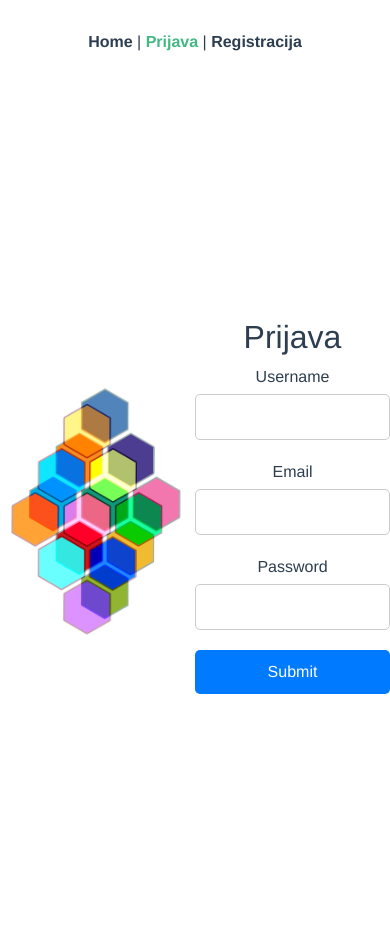
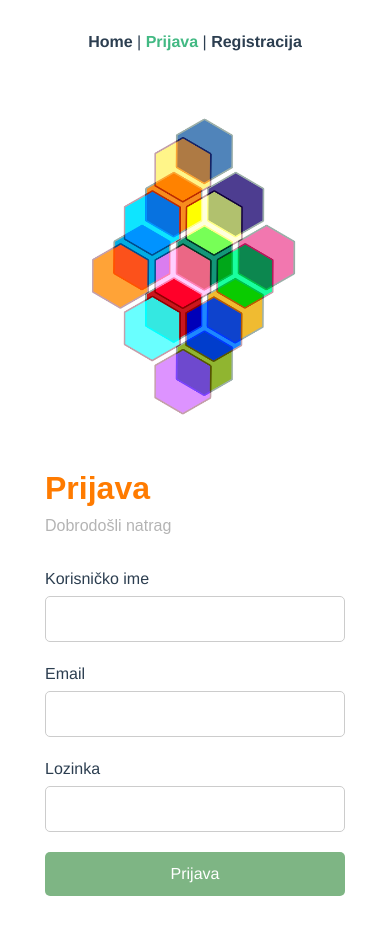
Before and after one commit to petarally/CROwdfunding, a Vue app: page /login in a window 390 px wide. Built offline with nearby package versions, Linux system fonts and the light colour scheme.

Commit message:
dovršeno stiliziranje formi za login i registraciju

```diff
--- a/src/views/LoginView.vue
+++ b/src/views/LoginView.vue
@@ -5,8 +5,9 @@
     <div class="right-side">
       <form class="login-form">
         <h2>Prijava</h2>
+        <h3>Dobrodošli natrag</h3>
         <div class="form-group">
-          <label for="username">Username</label>
+          <label for="username">Korisničko ime</label>
           <input type="text" id="username" name="username" required>
         </div>
         <div class="form-group">
@@ -14,10 +15,10 @@
           <input type="email" id="email" name="email" required>
         </div>
         <div class="form-group">
-          <label for="password">Password</label>
+          <label for="password">Lozinka</label>
           <input type="password" id="password" name="password" required>
         </div>
-        <button type="submit">Submit</button>
+        <button type="submit">Prijava</button>
       </form>
     </div>
   </div>
@@ -28,7 +29,6 @@ export default {
   name: 'SignUpView',
   computed: {
     backgroundImageStyle() {
-      // Using require to ensure webpack correctly processes the file path
       return {
         backgroundImage: `url(${require('../assets/login.png')})`
       };
@@ -38,6 +38,25 @@ export default {
 </script>
 
 <style scoped>
+
+
+@media (max-width: 768px) {
+  .login-container {
+    flex-direction: column;
+  }
+
+  .left-side, .right-side {
+    flex: none;
+    width: 100%;
+  }
+
+  .left-side {
+    order: -1;
+    background-size: cover;
+  }
+}
+
+
 .login-container {
   display: flex;
   height: 100vh;
@@ -59,6 +78,26 @@ export default {
 .login-form {
   max-width: 300px;
   width: 100%;
+  margin: 2rem 0;
+}
+
+.login-form h2, h3 {
+  display: flex;
+  justify-content: start;
+  font-family: 'Poppins', sans-serif;
+}
+
+.login-form h2 {
+  color: #FF7B00;
+  font-weight: bold;
+  font-size: 2rem;
+}
+
+.login-form h3 {
+  color: #B4B4B4;
+  font-weight: light;
+  font-size: 1rem;
+  margin-bottom: 2rem;
 }
 
 .form-group {
@@ -68,6 +107,8 @@ export default {
 .form-group label {
   display: block;
   margin-bottom: 5px;
+  display: flex;
+  justify-content: start;
 }
 
 .form-group input {
@@ -82,12 +123,12 @@ button {
   padding: 10px;
   border: none;
   border-radius: 5px;
-  background-color: #007bff;
+  background-color: #7EB584;
   color: white;
   cursor: pointer;
 }
 
 button:hover {
-  background-color: #0056b3;
+  background-color: #49704e;
 }
 </style>
--- a/src/views/SignUpView.vue
+++ b/src/views/SignUpView.vue
@@ -4,9 +4,10 @@
     </div>
     <div class="right-side">
       <form class="signup-form">
-        <h2>Registracija</h2>
+        <h2>Novi račun</h2>
+        <h3>Započnite svoju priču s nama</h3>
         <div class="form-group">
-          <label for="username">Username</label>
+          <label for="username">Korisničko ime</label>
           <input type="text" id="username" name="username" required>
         </div>
         <div class="form-group">
@@ -14,11 +15,12 @@
           <input type="email" id="email" name="email" required>
         </div>
         <div class="form-group">
-          <label for="password">Password</label>
+          <label for="password">Lozinka</label>
           <input type="password" id="password" name="password" required>
         </div>
-        <button type="submit">Submit</button>
+        <button type="submit">Izradi račun</button>
       </form>
+        <p id="prijava">Već imate račun? <a href="login">Prijava</a></p>
     </div>
   </div>
 </template>
@@ -28,7 +30,6 @@ export default {
   name: 'SignUpView',
   computed: {
     backgroundImageStyle() {
-      // Using require to ensure webpack correctly processes the file path
       return {
         backgroundImage: `url(${require('../assets/login.png')})`
       };
@@ -38,6 +39,23 @@ export default {
 </script>
 
 <style scoped>
+
+@media (max-width: 768px) {
+  .signup-container {
+    flex-direction: column;
+  }
+
+  .left-side, .right-side {
+    flex: none;
+    width: 100%;
+  }
+
+  .left-side {
+    order: -1;
+    background-size: cover;
+  }
+}
+
 .signup-container {
   display: flex;
   height: 100vh;
@@ -56,9 +74,41 @@ export default {
   background-position: center;
 }
 
+#prijava {
+  margin-top: 1rem;
+  font-size: 1rem;
+  color: #B4B4B4;
+}
+
+.right-side{
+  display: flex;
+  flex-direction: column;
+  align-items: center;
+}
+
 .signup-form {
   max-width: 300px;
   width: 100%;
+  margin: 2rem 0;
+}
+
+.signup-form h2, h3 {
+  display: flex;
+  justify-content: start;
+  font-family: 'Poppins', sans-serif;
+}
+
+.signup-form h2 {
+  color: #FF7B00;
+  font-weight: bold;
+  font-size: 2rem;
+}
+
+.signup-form h3 {
+  color: #B4B4B4;
+  font-weight: light;
+  font-size: 1rem;
+  margin-bottom: 2rem;
 }
 
 .form-group {
@@ -68,6 +118,8 @@ export default {
 .form-group label {
   display: block;
   margin-bottom: 5px;
+  display: flex;
+  justify-content: start;
 }
 
 .form-group input {
@@ -82,12 +134,12 @@ button {
   padding: 10px;
   border: none;
   border-radius: 5px;
-  background-color: #007bff;
+  background-color: #7EB584;
   color: white;
   cursor: pointer;
 }
 
 button:hover {
-  background-color: #0056b3;
+  background-color: #49704e;
 }
 </style>
```
